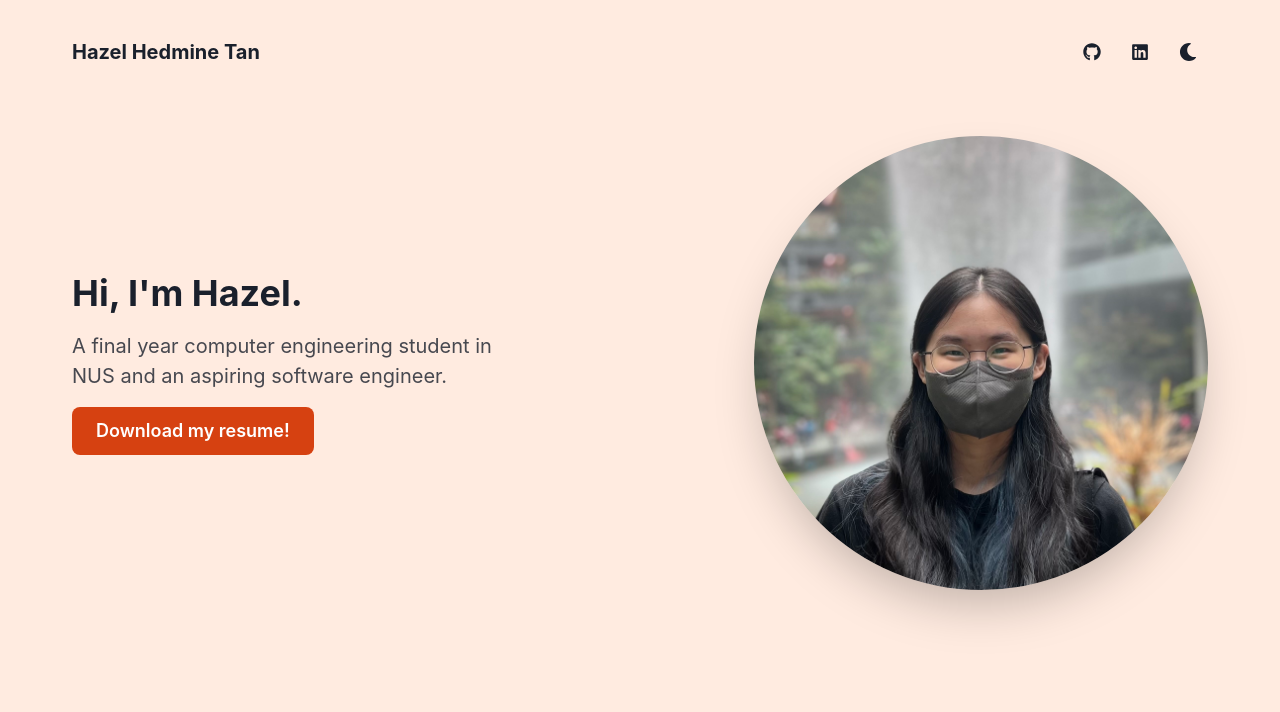
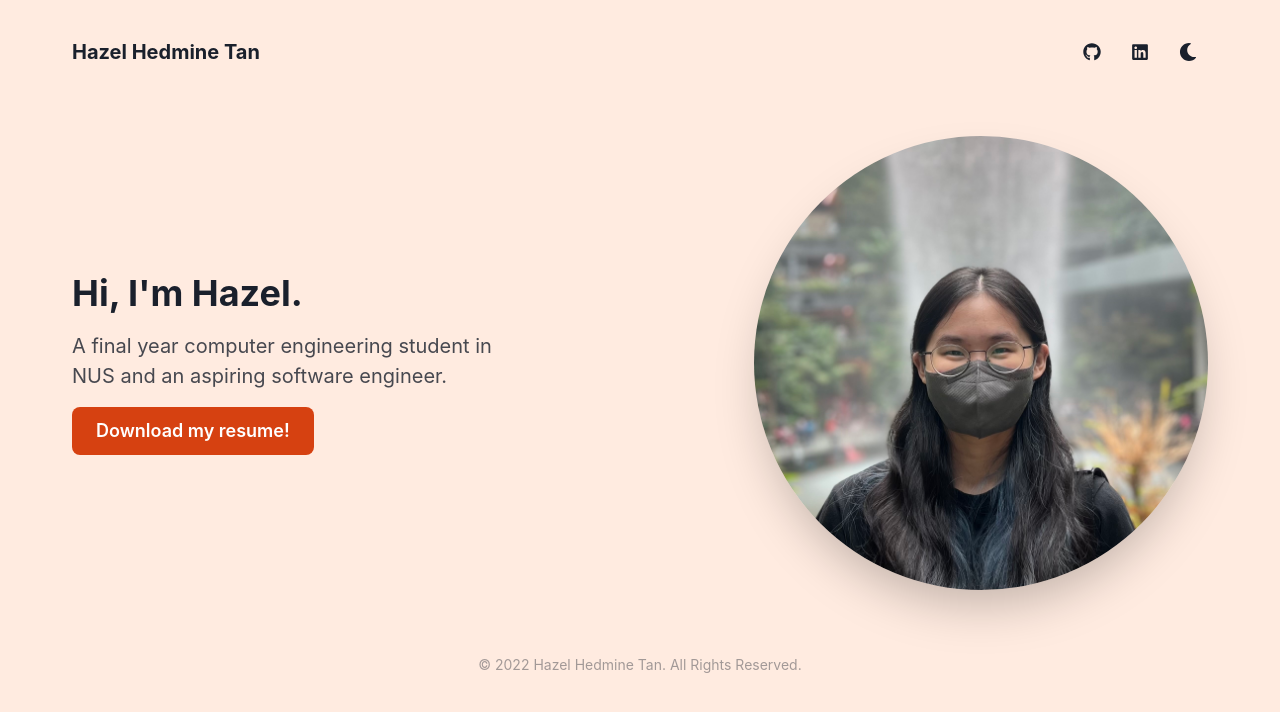
Before and after one commit to hazelhedmine/portfolio-website, a React (Create React App) app: page / in a window 1280 px wide. Shown: the top 712 px of the page. Built offline with nearby package versions, Linux system fonts and the light colour scheme.

Commit message:
Remove reportWebVitals and add footer component

```diff
--- a/src/components/layouts/LandingLayout.js
+++ b/src/components/layouts/LandingLayout.js
@@ -21,6 +21,7 @@
 import React from 'react';
 import { Flex } from '@chakra-ui/react';
 import Header from '../sections/Header';
+import Footer from '../sections/Footer';
 
 export default function LandingLayout(props) {
   return (
@@ -33,6 +34,7 @@
     >
       <Header></Header>
       {props.children}
+      <Footer></Footer>
     </Flex>
   );
 }
--- /dev/null
+++ b/src/components/sections/Footer.js
@@ -0,0 +1,11 @@
+import { Box } from '@chakra-ui/react';
+
+const Footer = () => {
+  return (
+    <Box align="center" opacity={0.4} fontSize="sm">
+      &copy; {new Date().getFullYear()} Hazel Hedmine Tan. All Rights Reserved.
+    </Box>
+  );
+};
+
+export default Footer;
--- a/src/components/sections/Header.js
+++ b/src/components/sections/Header.js
@@ -42,7 +42,6 @@
             fontSize="lg"
             aria-label={`Go to Github`}
             variant="ghost"
-            color="current"
             marginLeft="2"
             onClick={() => {
               window.open('https://github.com/hazelhedmine');
--- a/src/index.js
+++ b/src/index.js
@@ -2,7 +2,6 @@
 import React, { StrictMode } from 'react';
 import * as ReactDOM from 'react-dom/client';
 import App from './App';
-import reportWebVitals from './reportWebVitals';
 
 const container = document.getElementById('root');
 const root = ReactDOM.createRoot(container);
@@ -13,8 +12,3 @@
     <App />
   </StrictMode>
 );
-
-// If you want to start measuring performance in your app, pass a function
-// to log results (for example: reportWebVitals(console.log))
-// or send to an analytics endpoint. Learn more: https://bit.ly/CRA-vitals
-reportWebVitals();
--- a/src/reportWebVitals.js
+++ /dev/null
@@ -1,13 +0,0 @@
-const reportWebVitals = onPerfEntry => {
-  if (onPerfEntry && onPerfEntry instanceof Function) {
-    import('web-vitals').then(({ getCLS, getFID, getFCP, getLCP, getTTFB }) => {
-      getCLS(onPerfEntry);
-      getFID(onPerfEntry);
-      getFCP(onPerfEntry);
-      getLCP(onPerfEntry);
-      getTTFB(onPerfEntry);
-    });
-  }
-};
-
-export default reportWebVitals;
```
